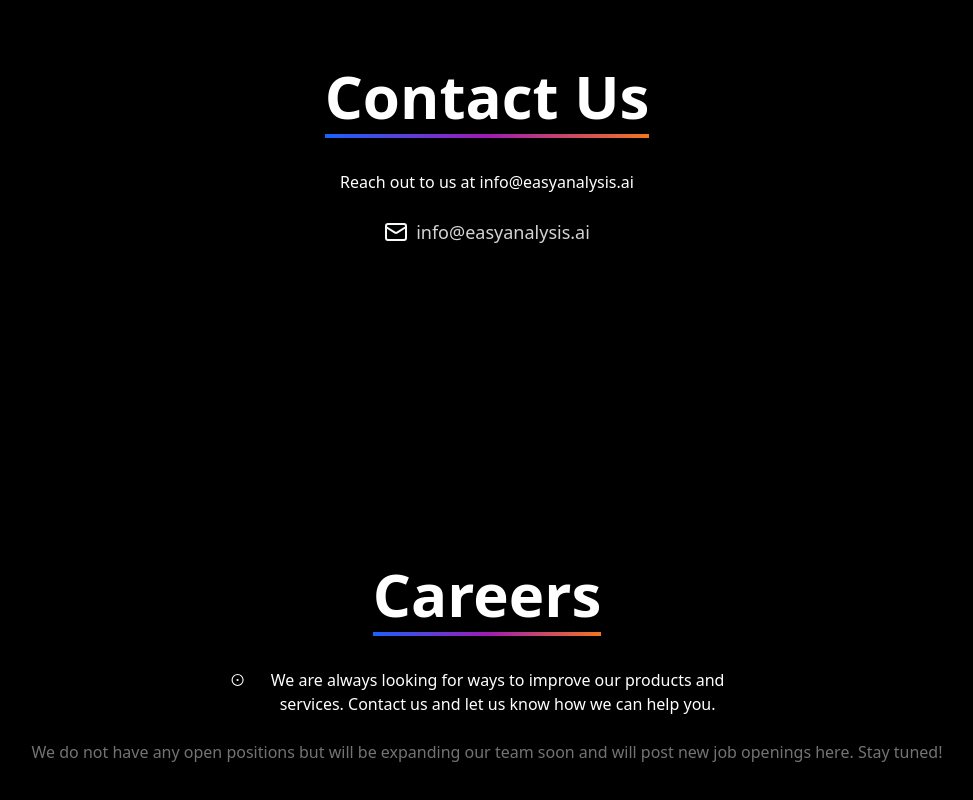
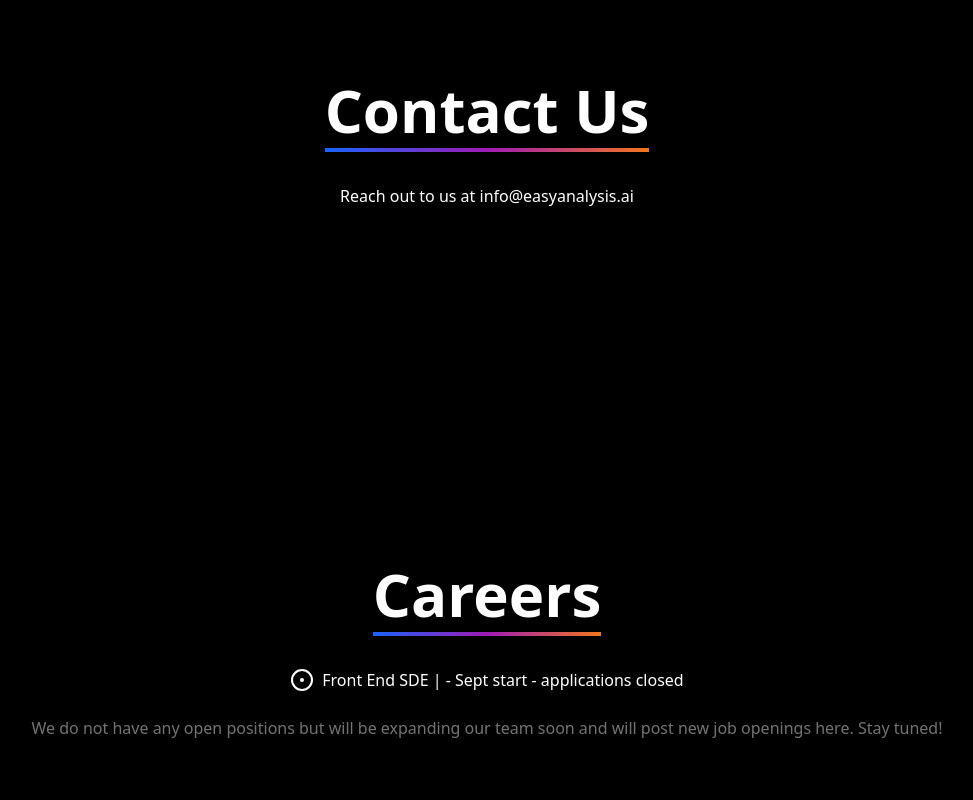
Before and after one commit to aakash2330/saas-landing, a Next.js app: page / in a window 1280 px wide. Shown: the part 7325-8125 px from the top of the page, without its empty margins (153-1126 px from the left). Built offline with nearby package versions, Linux system fonts and the light colour scheme; a web font is replaced by a local one.

Commit message:
text fix

```diff
--- a/components/careers.tsx
+++ b/components/careers.tsx
@@ -1,6 +1,6 @@
 "use client";
 import React from "react";
-import { CircleDot  } from "lucide-react";
+import { CircleDot } from "lucide-react";
 import { Footer } from "./footer";
 import { HeroTitle } from "./hero-title";
 
@@ -14,8 +14,7 @@
         <HeroTitle title="Careers"></HeroTitle>
         <p className="text-white mt-8 text-center max-w-lg mx-auto my-2  flex justify-center  w-full  gap-2 relative z-10">
           <CircleDot></CircleDot>
-          We are always looking for ways to improve our products and services.
-          Contact us and let us know how we can help you.
+          Front End SDE | - Sept start - applications closed
         </p>
       </div>
 
--- a/components/contact-us-beams.tsx
+++ b/components/contact-us-beams.tsx
@@ -16,10 +16,6 @@
         </p>
       </div>
 
-      <div className="flex justify-center items-center gap-2">
-        <MailIcon></MailIcon>
-        <div className="text-neutral-300 text-lg"> info@easyanalysis.ai</div>
-      </div>
     </div>
   );
 }
```
